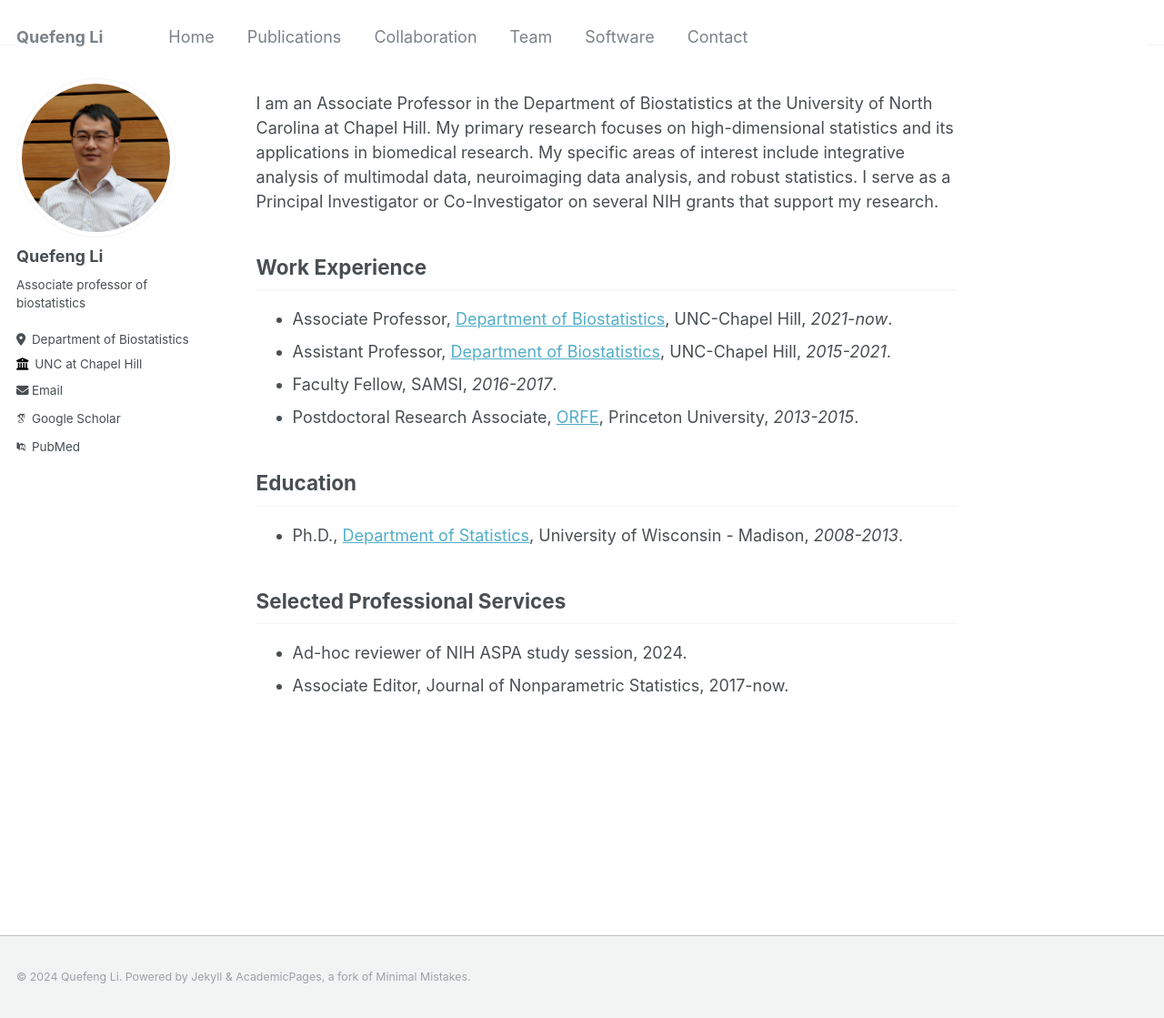
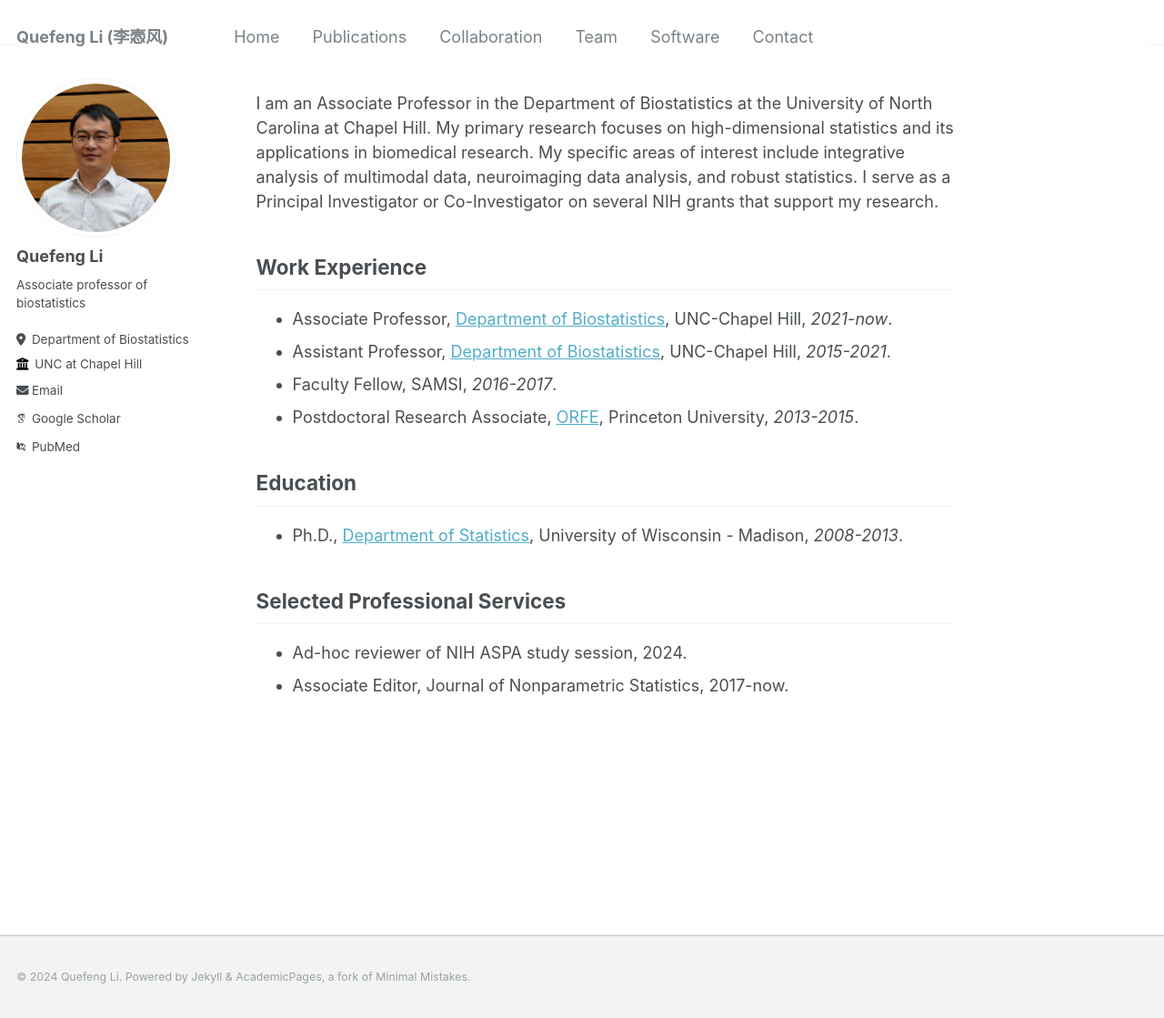
Before and after one commit to quefengli/quefengli.github.io, a Jekyll site: the page built from _pages/about.md, in a window 1280 px wide and 1119 px high. Shown: the whole window at 91% size. Built offline with Jekyll 4.4.1, drawn with Linux system fonts in a browser that asks for light colours; some web fonts are replaced.

Commit message:
Update _config.yml

```diff
--- a/_config.yml
+++ b/_config.yml
@@ -8,7 +8,7 @@
 
 # Basic Site Settings
 locale                   : "en-US"
-title                    : "Quefeng Li"
+title                    : "Quefeng Li (李悫风)"
 title_separator          : "-"
 name                     : &name "Quefeng Li"
 description              : &description "personal description"
@@ -283,7 +283,7 @@ sass:
 permalink: /:categories/:title/
 # paginate: 5 # amount of posts to show
 # paginate_path: /page:num/
-timezone: America/Los_Angeles # http://en.wikipedia.org/wiki/List_of_tz_database_time_zones
+timezone: America/New_York # http://en.wikipedia.org/wiki/List_of_tz_database_time_zones
 
 
 # Plugins
```
